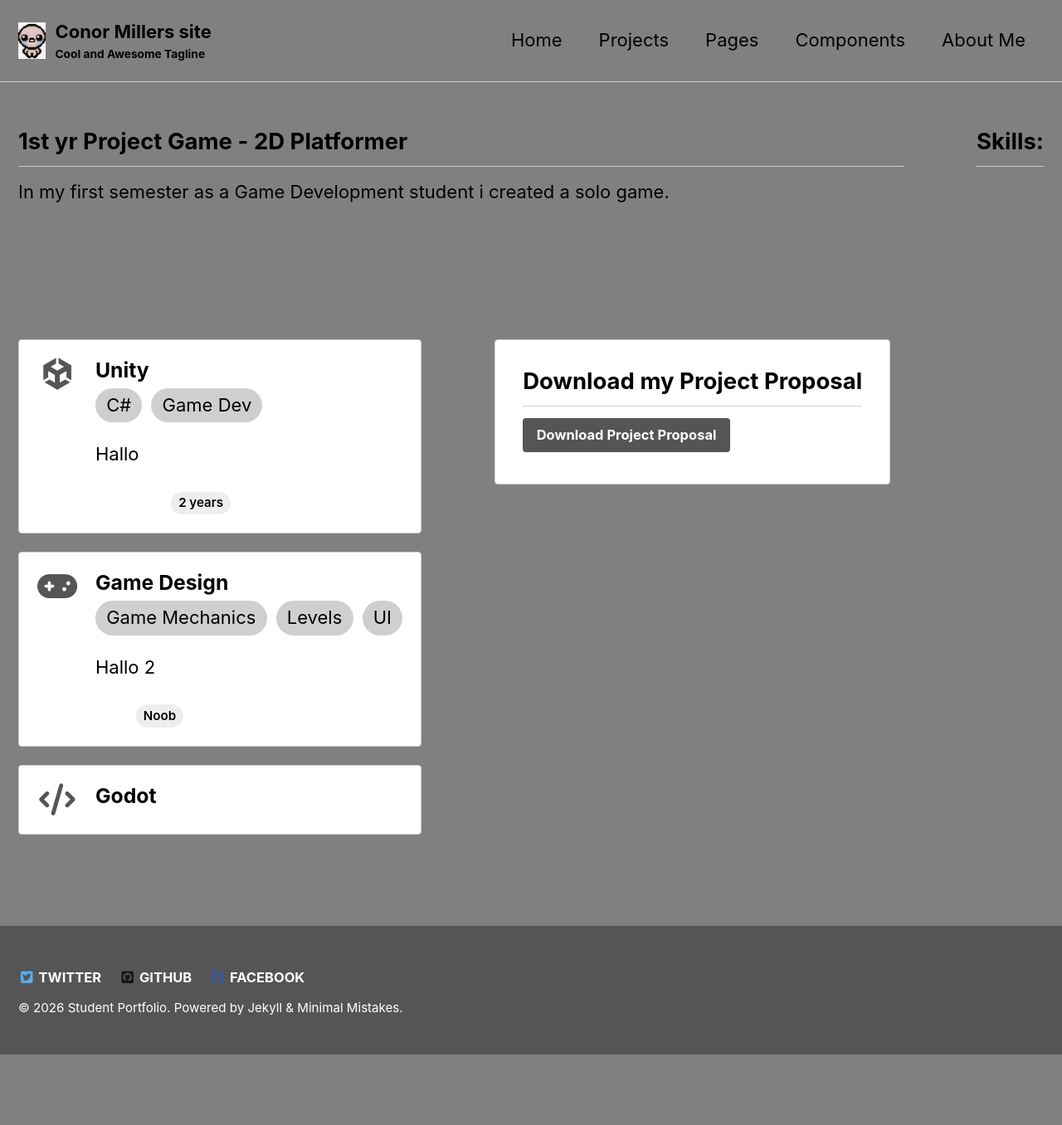
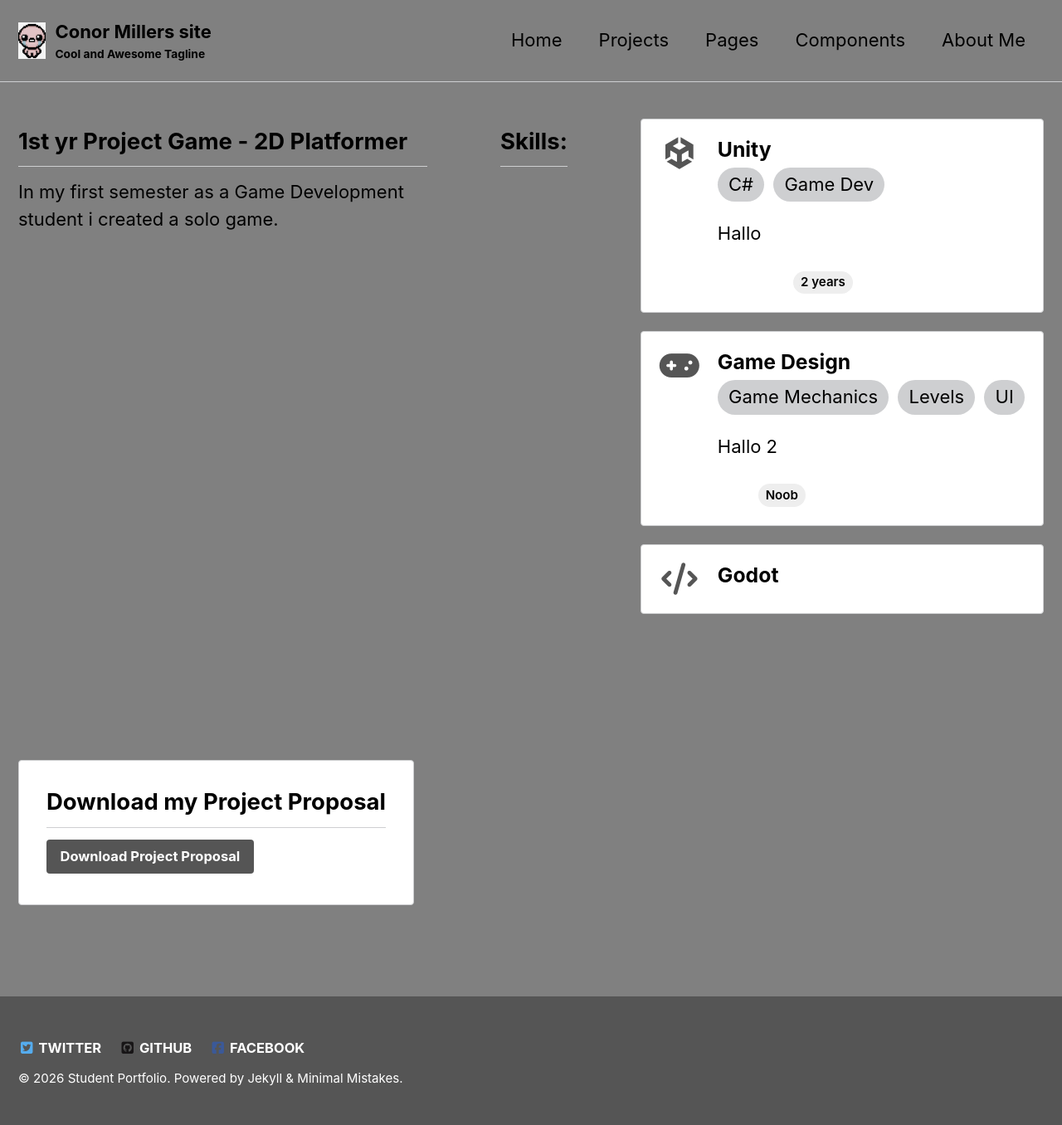
Before and after one commit to Conor-Miller9276/Conor-Miller9276.github.io, a Jekyll site: the page built from _pages/about-me.md, in a window 1280 px wide. Shown: the whole page at 83% size. Built offline with Jekyll 4.4.1, drawn with Linux system fonts in a browser that asks for light colours; before the commit the page ends 1271 px from its top, so only the background shows below that.

Commit message:
Adjust minimum width for left content div
Updated minimum width of the left content div.

```diff
--- a/_pages/about-me.md
+++ b/_pages/about-me.md
@@ -21,7 +21,7 @@ skills:
 
 <div style="display:flex; flex-wrap:wrap; gap:4rem; align-items:flex-start;">
 <!-- LEFT: text content -->
-<div style="flex:1 1 100px; min-width:500px;">
+<div style="flex:1 1 100px; min-width:400px;">
 <h2>1st yr Project Game - 2D Platformer</h2>
 <p>
 In my first semester as a Game Development student i created a solo game.
```
